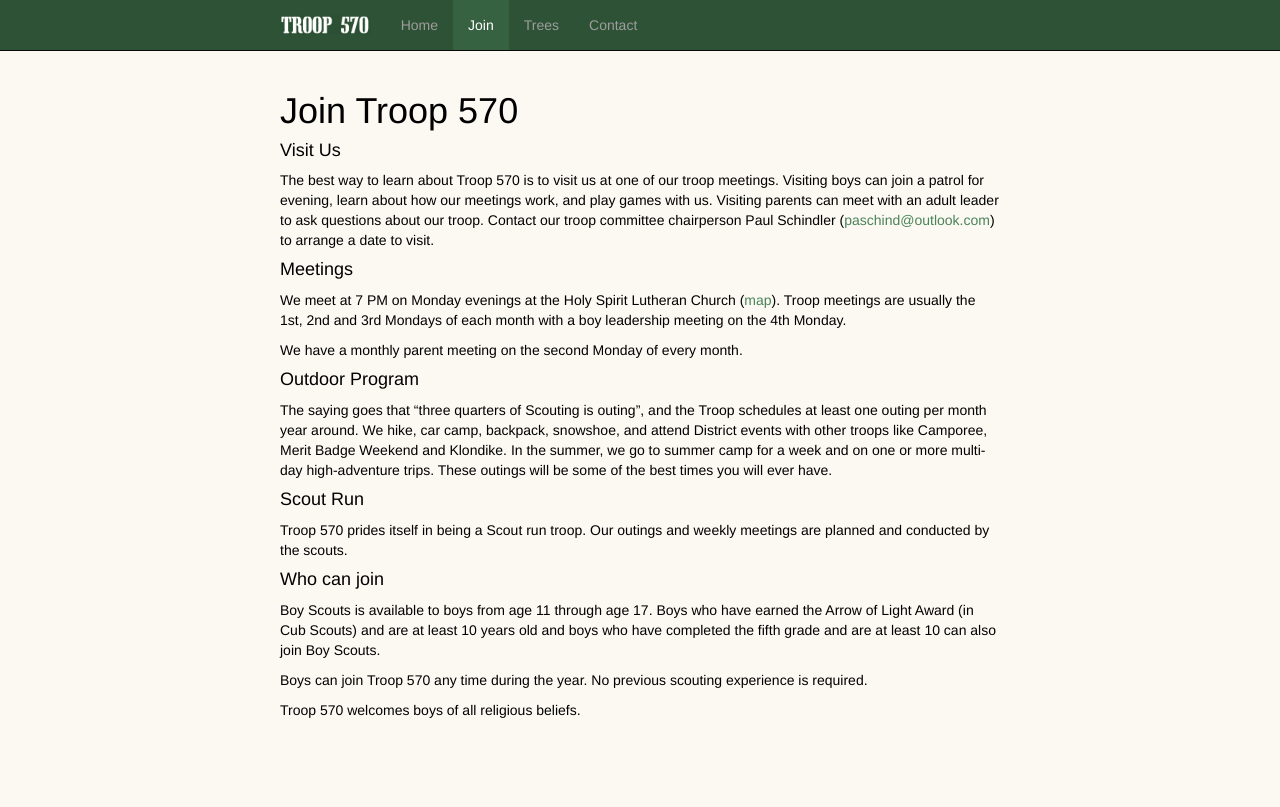
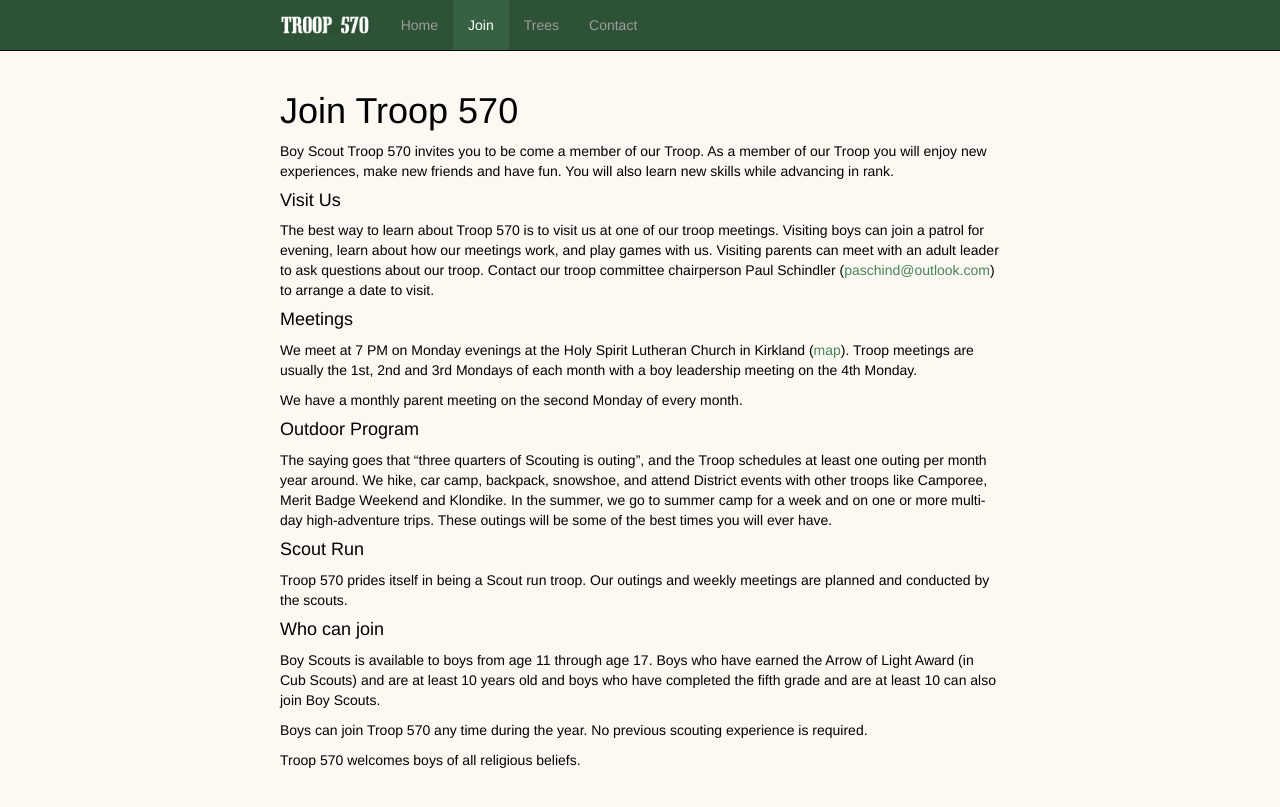
Before and after one commit to troop570/troop570.github.io, a Jekyll site: the page built from join/index.md, in a window 1280 px wide. Shown: the top 807 px of the page. Built offline with Jekyll 4.4.1, drawn with Linux system fonts in a browser that asks for light colours; nearby versions of some CDN libraries.

Commit message:
Add lead paragraph to join page.

```diff
--- a/join/index.md
+++ b/join/index.md
@@ -4,6 +4,10 @@ title: Join Troop 570
 description: Information about joining Troop 570 in Kirkland, WA.
 #jumbotron: /join/jumbotron.html
 ---
+Boy Scout Troop 570 invites you to be come a member of our Troop. As a member
+of our Troop you will enjoy new experiences, make new friends and have fun.
+You will also learn new skills while advancing in rank.
+
 #### Visit Us
 
 The best way to learn about Troop 570 is to visit us at one of our troop
@@ -16,9 +20,10 @@ visit.
 
 #### Meetings
 
-We meet at 7 PM on Monday evenings at the Holy Spirit Lutheran Church
-([map](http://goo.gl/OGwdzP)). Troop meetings are usually the 1st, 2nd and 3rd
-Mondays of each month with a boy leadership meeting on the 4th Monday.
+We meet at 7 PM on Monday evenings at the Holy Spirit Lutheran Church in Kirkland
+([map](https://www.google.com/maps/place/10021+NE+124th+St,+Kirkland,+WA+98034/@47.7107034,-122.2067723,17z/data=!3m1!4b1!4m2!3m1!1s0x549012702c70fbbf:0x9359246b1ebce8dc)).
+Troop meetings are usually the 1st, 2nd and 3rd Mondays of each month with a
+boy leadership meeting on the 4th Monday.
 
 We have a monthly parent meeting on the second Monday of every month.
 
```
